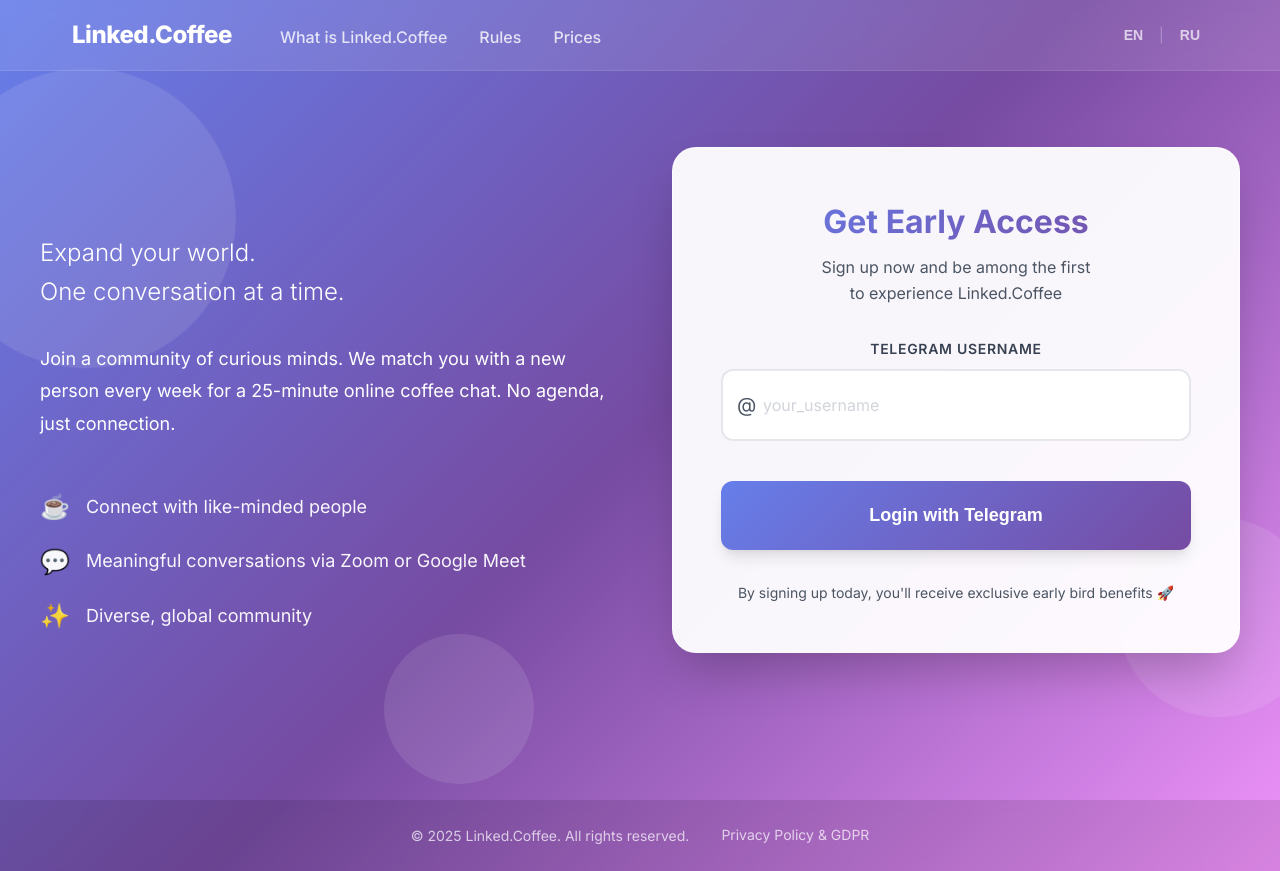
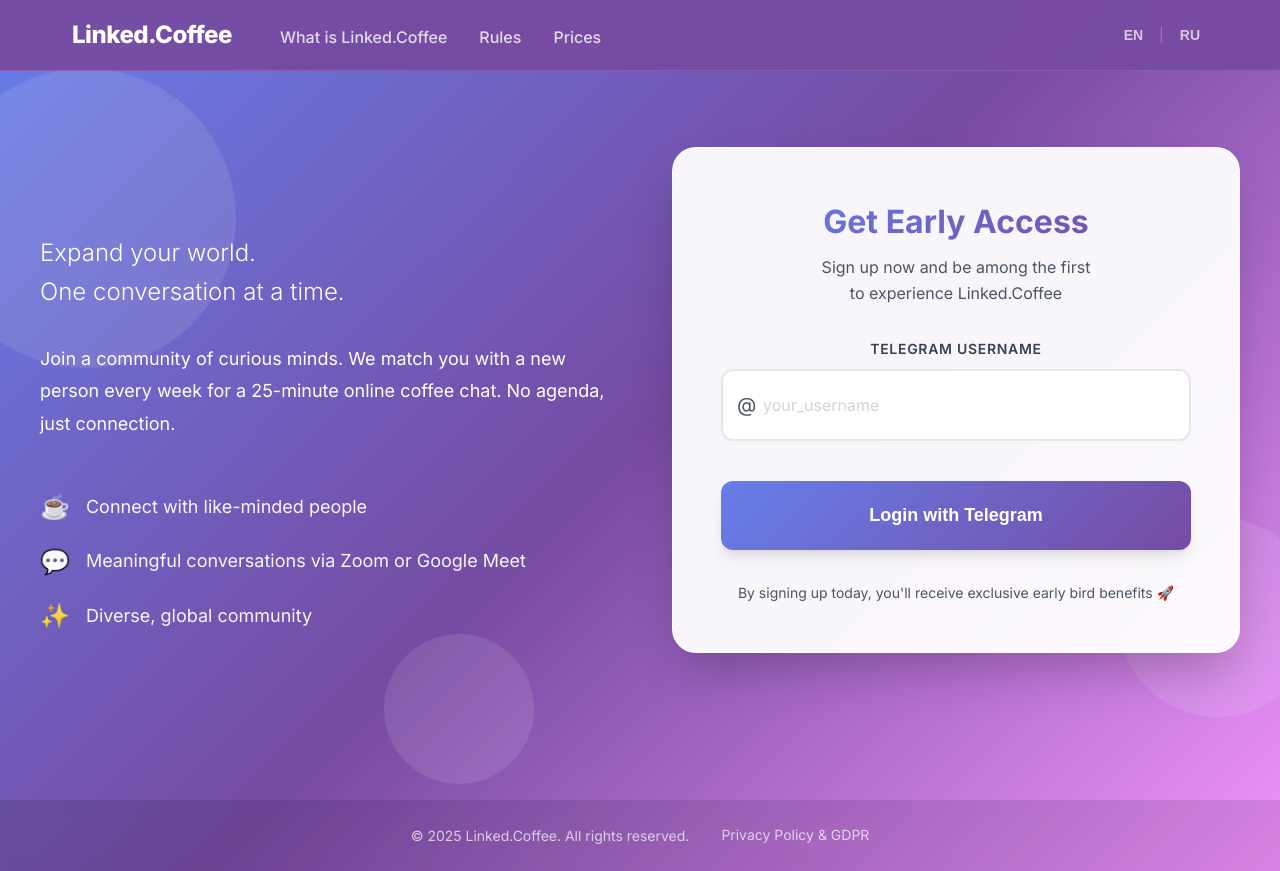
Before and after one commit to postnikov/linking_coffee, a React (Create React App) app in the folder frontend/: page / in a window 1280 px wide. Built offline with nearby package versions, Linux system fonts and the light colour scheme; no server answers.

Commit message:
style: Increase header opacity to fix scrolling contrast issues

```diff
--- a/frontend/src/components/Header.css
+++ b/frontend/src/components/Header.css
@@ -4,7 +4,7 @@
     left: 0;
     width: 100%;
     z-index: 100;
-    background: rgba(255, 255, 255, 0.1);
+    background: rgba(118, 75, 162, 0.95);
     backdrop-filter: blur(10px);
     -webkit-backdrop-filter: blur(10px);
     border-bottom: 1px solid rgba(255, 255, 255, 0.1);
```
